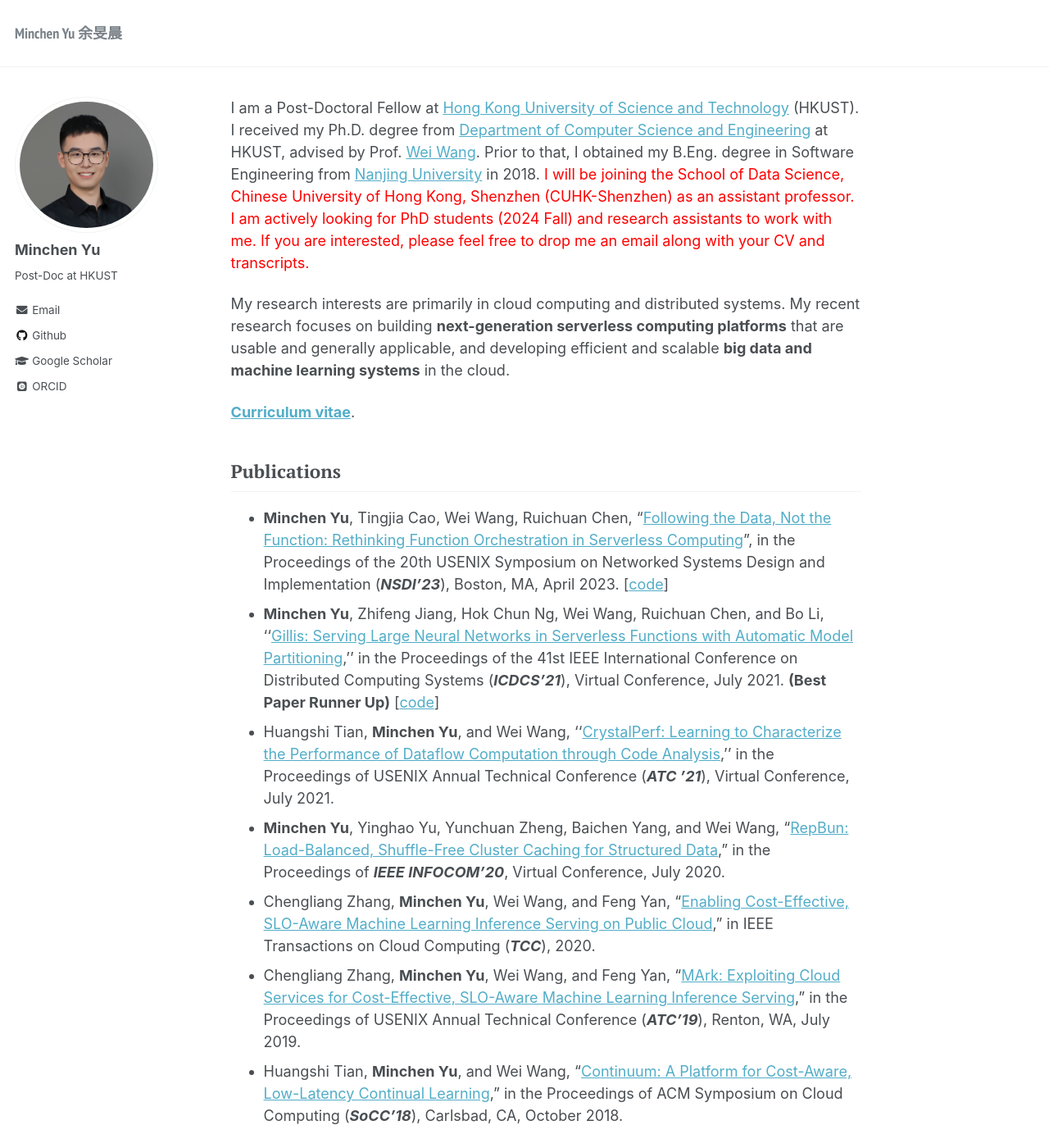
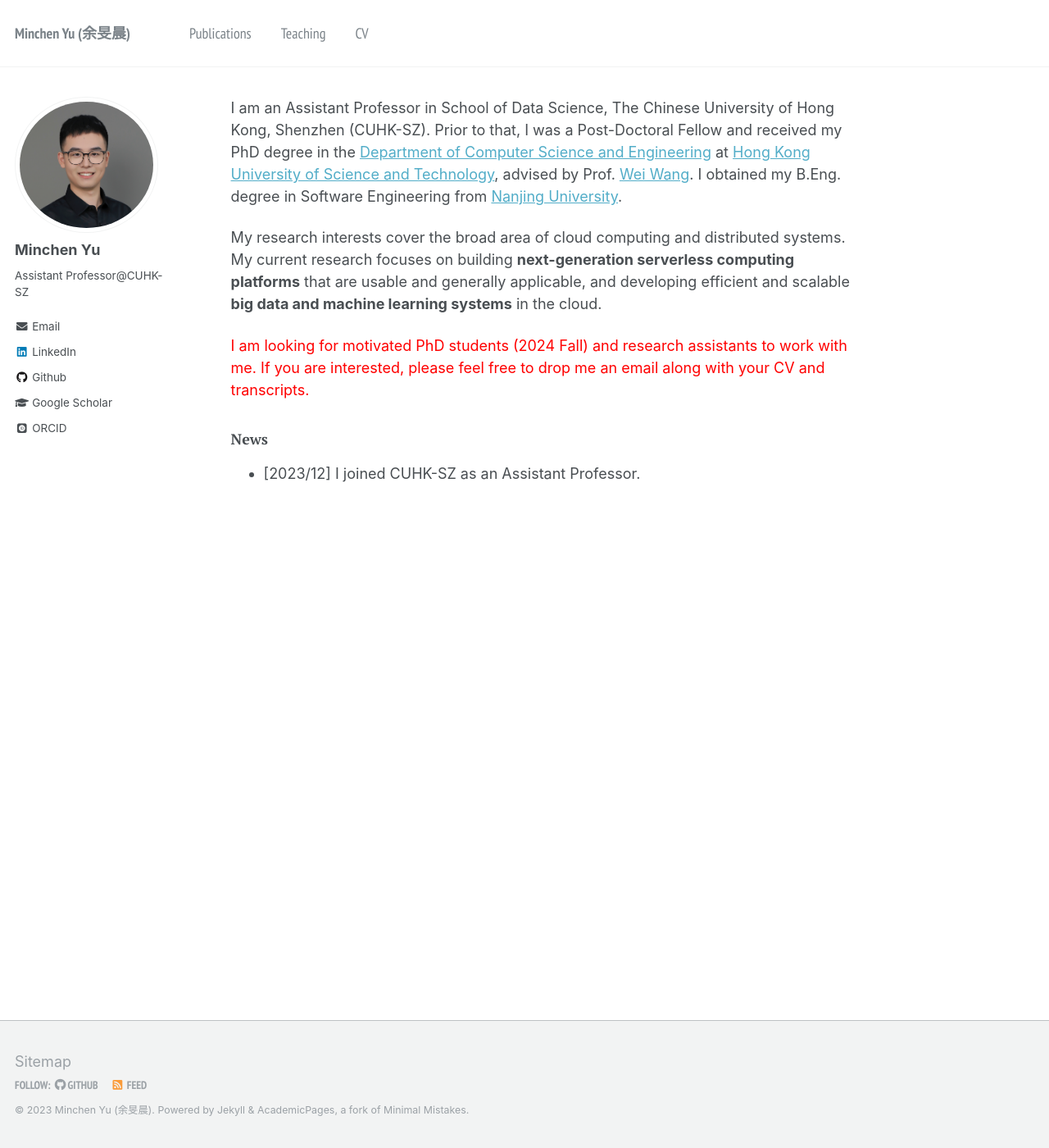
Before and after one commit to YaoSiqi2003/YaoSiqi2003.github.io, a Jekyll site: the page built from _pages/about.md, in a window 1280 px wide and 1400 px high. Shown: the whole window at 82% size. Built offline with Jekyll 4.4.1, drawn with Linux system fonts in a browser that asks for light colours; some web fonts are replaced; some of the changed text lies outside the part shown.

Commit message:
update to new position

```diff
--- a/_config.yml
+++ b/_config.yml
@@ -7,7 +7,7 @@
 
 # Site Settings
 locale                   : "en-US"
-title                    : "Minchen Yu 余旻晨"
+title                    : "Minchen Yu (余旻晨)"
 title_separator          : "-"
 name                     : &name
 description              : &description "personal description"
@@ -82,12 +82,12 @@
 author:
   name             : "Minchen Yu"
   avatar           : "photo.jpg"
-  bio              : "Post-Doc at HKUST"
+  bio              : "Assistant Professor@CUHK-SZ"
   location         :
   employer         :
   pubmed           : # "https://www.ncbi.nlm.nih.gov/pubmed/?term=john+snow"
   googlescholar    : "https://scholar.google.com/citations?&user=Kz2aAHQAAAAJ"
-  email            : "myuaj@connect.ust.hk"
+  email            : "yuminchen@cuhk.edu.cn"
   researchgate     :  # example: "https://www.researchgate.net/profile/yourprofile"
   uri              :
   bitbucket        :
@@ -102,7 +102,7 @@
   instagram        :
   impactstory      : #"https://profiles.impactstory.org/u/xxxx-xxxx-xxxx-xxxx"
   lastfm           :
-  linkedin         : #"minchen-yu-362454143"
+  linkedin         : "minchen-yu-362454143"
   orcid            : "https://orcid.org/0000-0002-6797-9028"
   pinterest        :
   soundcloud       :
--- a/_pages/about.md
+++ b/_pages/about.md
@@ -10,39 +10,15 @@
 
 <!-- ## About me -->
 
-I am a Post-Doctoral Fellow at [Hong Kong University of Science and Technology](http://www.ust.hk) (HKUST). I received my Ph.D. degree from [Department of Computer Science and Engineering](https://www.cse.ust.hk) at HKUST, advised by Prof. [Wei Wang](http://www.cse.ust.hk/~weiwa/). Prior to that, I obtained my B.Eng. degree in Software Engineering from [Nanjing University](https://www.nju.edu.cn) in 2018.
-<span style="color:red">I will be joining the School of Data Science, Chinese University of Hong Kong, Shenzhen (CUHK-Shenzhen) as an assistant professor. I am actively looking for PhD students (2024 Fall) and research assistants to work with me. If you are interested, please feel free to drop me an email along with your CV and transcripts.</span>
+I am an Assistant Professor in School of Data Science, The Chinese University of Hong Kong, Shenzhen (CUHK-SZ). Prior to that, I was a Post-Doctoral Fellow and received my PhD degree in the [Department of Computer Science and Engineering](https://www.cse.ust.hk) at [Hong Kong University of Science and Technology](http://www.ust.hk), advised by  Prof. [Wei Wang](http://www.cse.ust.hk/~weiwa/). I obtained my B.Eng. degree in Software Engineering from [Nanjing University](https://www.nju.edu.cn).
 
-My research interests are primarily in cloud computing and distributed systems. My recent research focuses on building **next-generation serverless computing platforms** that are usable and generally applicable, and developing efficient and scalable **big data and machine learning systems** in the cloud.
+My research interests cover the broad area of cloud computing and distributed systems. My current research focuses on building **next-generation serverless computing platforms** that are usable and generally applicable, and developing efficient and scalable **big data and machine learning systems** in the cloud.
 
-[**Curriculum vitae**](./files/CV_Minchen.pdf).
+<span style="color:red">I am looking for motivated PhD students (2024 Fall) and research assistants to work with me. If you are interested, please feel free to drop me an email along with your CV and transcripts.</span>
 
 
-## Publications
+<!-- [**Curriculum vitae**](./files/CV_Minchen.pdf). -->
 
-- **Minchen Yu**, Tingjia Cao, Wei Wang, Ruichuan Chen, "[Following the Data, Not the Function: Rethinking Function Orchestration in Serverless Computing](./files/pheromone-nsdi23.pdf)", in the Proceedings of the 20th USENIX Symposium on Networked Systems Design and Implementation (***NSDI’23***), Boston, MA, April 2023. [[code](https://github.com/MincYu/pheromone)]
-- **Minchen Yu**, Zhifeng Jiang, Hok Chun Ng, Wei Wang, Ruichuan Chen, and Bo Li, ''[Gillis: Serving Large Neural Networks in Serverless Functions with Automatic Model Partitioning](./files/gillis-icdcs21.pdf),'' in the Proceedings of the 41st IEEE International Conference on Distributed Computing Systems (***ICDCS'21***), Virtual Conference, July 2021. **(Best Paper Runner Up)**  [[code](https://github.com/MincYu/gillis-open-source)]
-- Huangshi Tian, **Minchen Yu**, and Wei Wang, ''[CrystalPerf: Learning to Characterize the Performance of Dataflow Computation through Code Analysis](./files/crystalperf-atc21.pdf),'' in the Proceedings of USENIX Annual Technical Conference (***ATC ’21***), Virtual Conference, July 2021.
-- **Minchen Yu**, Yinghao Yu, Yunchuan Zheng, Baichen Yang, and Wei Wang, "[RepBun: Load-Balanced, Shuffle-Free Cluster Caching for Structured Data](./files/repbun-infocom20.pdf)," in the Proceedings of ***IEEE INFOCOM'20***, Virtual Conference, July 2020.
-- Chengliang Zhang, **Minchen Yu**, Wei Wang, and Feng Yan, "[Enabling Cost-Effective, SLO-Aware Machine Learning Inference Serving on Public Cloud](./files/MArk-tcc20.pdf)," in IEEE Transactions on Cloud Computing (***TCC***), 2020.
-- Chengliang Zhang, **Minchen Yu**, Wei Wang, and Feng Yan, "[MArk: Exploiting Cloud Services for Cost-Effective, SLO-Aware Machine Learning Inference Serving](./files/mark-atc19.pdf)," in the Proceedings of USENIX Annual Technical Conference (***ATC'19***), Renton, WA, July 2019.
-- Huangshi Tian, **Minchen Yu**, and Wei Wang, "[Continuum: A Platform for Cost-Aware, Low-Latency Continual Learning](./files/huangshi-socc18.pdf)," in the Proceedings of ACM Symposium on Cloud Computing (***SoCC'18***), Carlsbad, CA, October 2018.
+### News
 
-
-## Honors and Awards
-
-- HKUST RedBird Academic Excellence Award, 2023
-- USENIX NSDI Student Travel Grant, 2023
-- IEEE ICDCS Best Paper Runner-Up Award, 2021
-- HKUST SENG Academic Award for Continuing PhD Students, 2020
-- Huawei PhD Fellowship, 2018
-- National Scholarship, 2016
-
-
-
-## Teaching Experience
-
-*Teaching Assistant at HKUST:*
-
-- COMP 4651 Cloud Computing and Big Data Systems, Spring 2021 & Spring 2022
-- COMP 3511 Operating System, Spring 2019
+- [2023/12] I joined CUHK-SZ as an Assistant Professor.
```
Also changed, not shown: _data/navigation.yml (+6 -6 lines), _pages/publications.md (+8 -8 lines), _pages/teaching.html (deleted, +0 -12 lines), _pages/teaching.md (added, +16 -0 lines).
